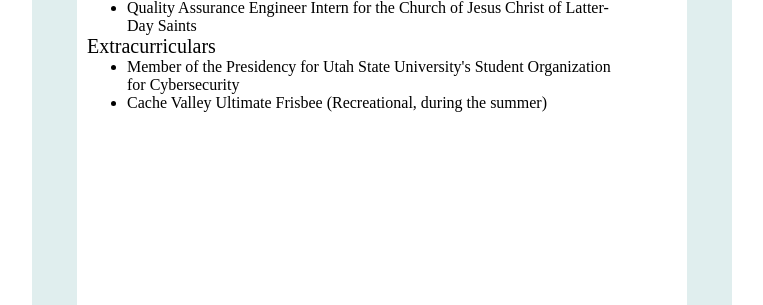
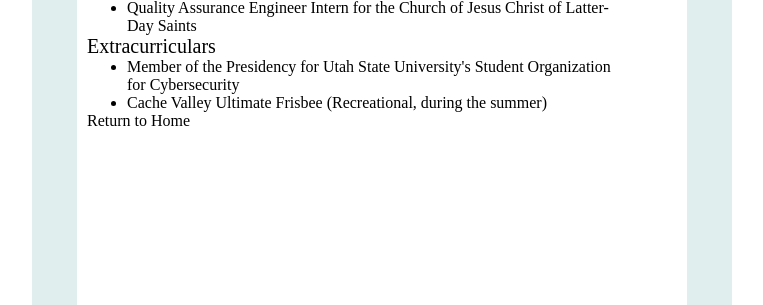
Before and after one commit to Luthasture12/PersonalWebsite, a Flask app: page /about in a window 1280 px wide. Shown: the part 430-735 px from the top of the page, without its empty margins (258-1021 px from the left). Run offline with Flask 3, Linux system fonts and the light colour scheme.

Commit message:
Added link to return to home

```diff
--- a/templates/about_me.html
+++ b/templates/about_me.html
@@ -46,6 +46,9 @@
     <li>Member of the Presidency for Utah State University's Student Organization for Cybersecurity</li>
     <li>Cache Valley Ultimate Frisbee (Recreational, during the summer)</li>
   </ul>
+  <a href="/">Return to Home</a>
+
+
 </div>
 <div class="right"></div>
 <div id="footer">
```
